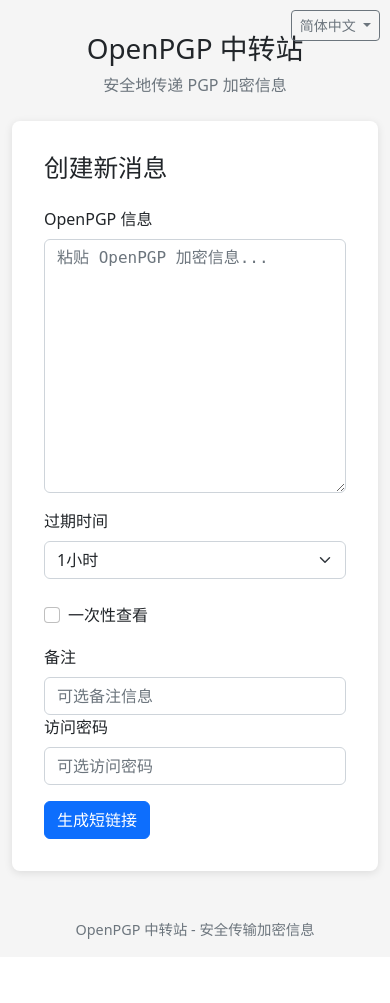
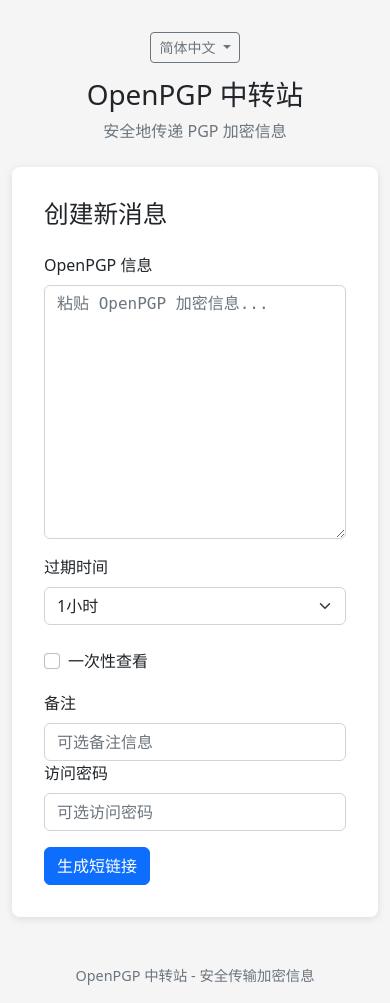
Before and after one commit to Well365/pgpMsgRelay, a Django app: page /zh-hans/ in a window 390 px wide. Before the commit the page ends 939 px from the top, so only its background shows below. Run offline with Django 4.2, Linux system fonts and the light colour scheme.

Commit message:
调整语言的位置

```diff
--- a/templates/base.html
+++ b/templates/base.html
@@ -13,6 +13,7 @@
         }
         .container {
             max-width: 800px;
+            position: relative; /* 添加相对定位 */
         }
         .pgp-card {
             background-color: #fff;
@@ -31,19 +32,36 @@
             color: #6c757d;
             font-size: 0.9rem;
         }
+        /* 修改语言选择器样式 */
         .language-selector {
             position: absolute;
-            top: 10px;
-            right: 10px;
+            top: 35px; /* 调整为标题行高度附近 */
+            right: 200px; /* 距离右侧150px */
         }
         [dir="rtl"] .language-selector {
             right: auto;
-            left: 10px;
+            left: 150px; /* 阿拉伯语等RTL文字时距离左侧150px */
+        }
+
+        /* 为移动设备添加响应式调整 */
+        @media (max-width: 768px) {
+            .language-selector {
+                position: relative;
+                top: 0;
+                right: 0;
+                margin-bottom: 15px;
+                text-align: center;
+            }
+            [dir="rtl"] .language-selector {
+                left: 0;
+            }
         }
     </style>
     {% block extra_head %}{% endblock %}
 </head>
 <body{% if LANGUAGE_CODE == 'ar' %} dir="rtl"{% endif %}>
+    <div class="container">
+        <!-- 将语言选择器移到container内 -->
         <div class="language-selector dropdown">
             <button class="btn btn-sm btn-outline-secondary dropdown-toggle" type="button" id="languageDropdown" data-bs-toggle="dropdown" aria-expanded="false">
                 {% for code, name in LANGUAGES %}
@@ -65,7 +83,6 @@
             </ul>
         </div>
 
-    <div class="container">
         <header class="text-center mb-4">
             <h1>{% trans 'OpenPGP 中转站' %}</h1>
             <p class="text-muted">{% trans '安全地传递 PGP 加密信息' %}</p>
```
Lines whose indentation alone changed are shown as unchanged.
